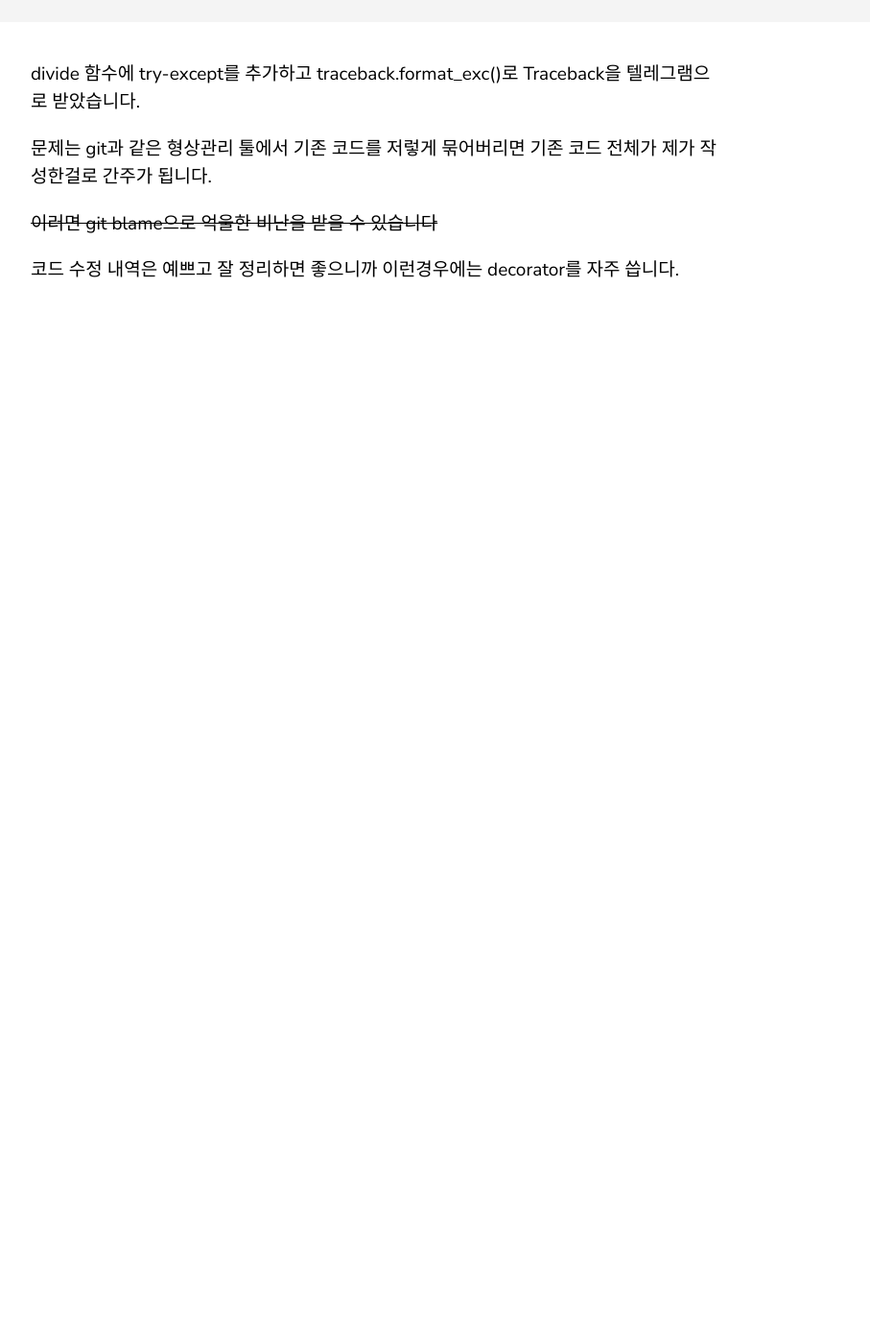
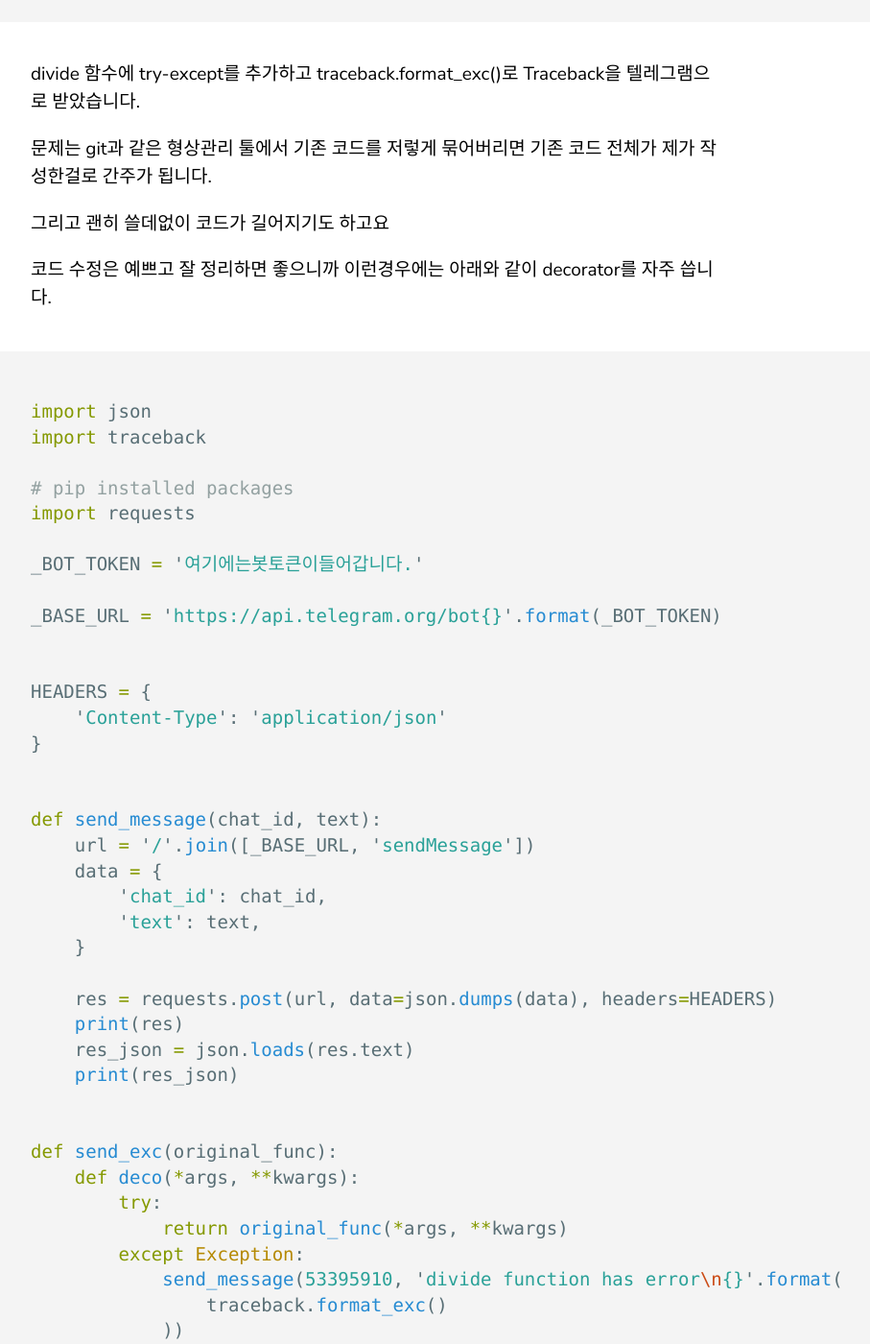
Before and after one commit to smanioso/sevity.github.io, a Jekyll site: the page built from _posts/2020-07-15-creating-telegrambot.markdown, in a window 1280 px wide and 1400 px high, scrolled down 6169 px. Shown: the whole window at 96% size, without its empty margins (68-975 px from the left). Built offline with Jekyll 4.4.1, drawn with Linux system fonts in a browser that asks for light colours; before the commit the page ends 6484 px from its top, so only the background shows below that; some of the changed text lies outside the part shown.

Commit message:
Update 2020-07-15-creating-telegrambot.markdown

````diff
--- a/_posts/2020-07-15-creating-telegrambot.markdown
+++ b/_posts/2020-07-15-creating-telegrambot.markdown
@@ -203,6 +203,67 @@ divide 함수에 try-except를 추가하고 traceback.format_exc()로 Traceback
 
 문제는 git과 같은 형상관리 툴에서 기존 코드를 저렇게 묶어버리면 기존 코드 전체가 제가 작성한걸로 간주가 됩니다.
 
-~~이러면 git blame으로 억울한 비난을 받을 수 있습니다~~
+그리고 괜히 쓸데없이 코드가 길어지기도 하고요
 
-코드 수정 내역은 예쁘고 잘 정리하면 좋으니까 이런경우에는 decorator를 자주 씁니다.
+코드 수정은 예쁘고 잘 정리하면 좋으니까 이런경우에는 아래와 같이 decorator를 자주 씁니다.
+
+```python
+import json
+import traceback
+
+# pip installed packages
+import requests
+
+_BOT_TOKEN = '여기에는봇토큰이들어갑니다.'
+
+_BASE_URL = 'https://api.telegram.org/bot{}'.format(_BOT_TOKEN)
+
+
+HEADERS = {
+    'Content-Type': 'application/json'
+}
+
+
+def send_message(chat_id, text):
+    url = '/'.join([_BASE_URL, 'sendMessage'])
+    data = {
+        'chat_id': chat_id,
+        'text': text,
+    }
+
+    res = requests.post(url, data=json.dumps(data), headers=HEADERS)
+    print(res)
+    res_json = json.loads(res.text)
+    print(res_json)
+
+
+def send_exc(original_func):
+    def deco(*args, **kwargs):
+        try:
+            return original_func(*args, **kwargs)
+        except Exception:
+            send_message(53395910, 'divide function has error\n{}'.format(
+                traceback.format_exc()
+            ))
+            raise
+    return deco
+
+
+def divide(divider):
+    try:
+        return 1000 / divider
+    except Exception:
+        send_message(53395910, 'divide function has error\n{}'.format(
+            traceback.format_exc()
+        ))
+        raise
+
+
+@send_exc
+def divide2(divider):
+    return 1000 / divider
+
+
+if __name__ == '__main__':
+    divide2(0)
+```
````
